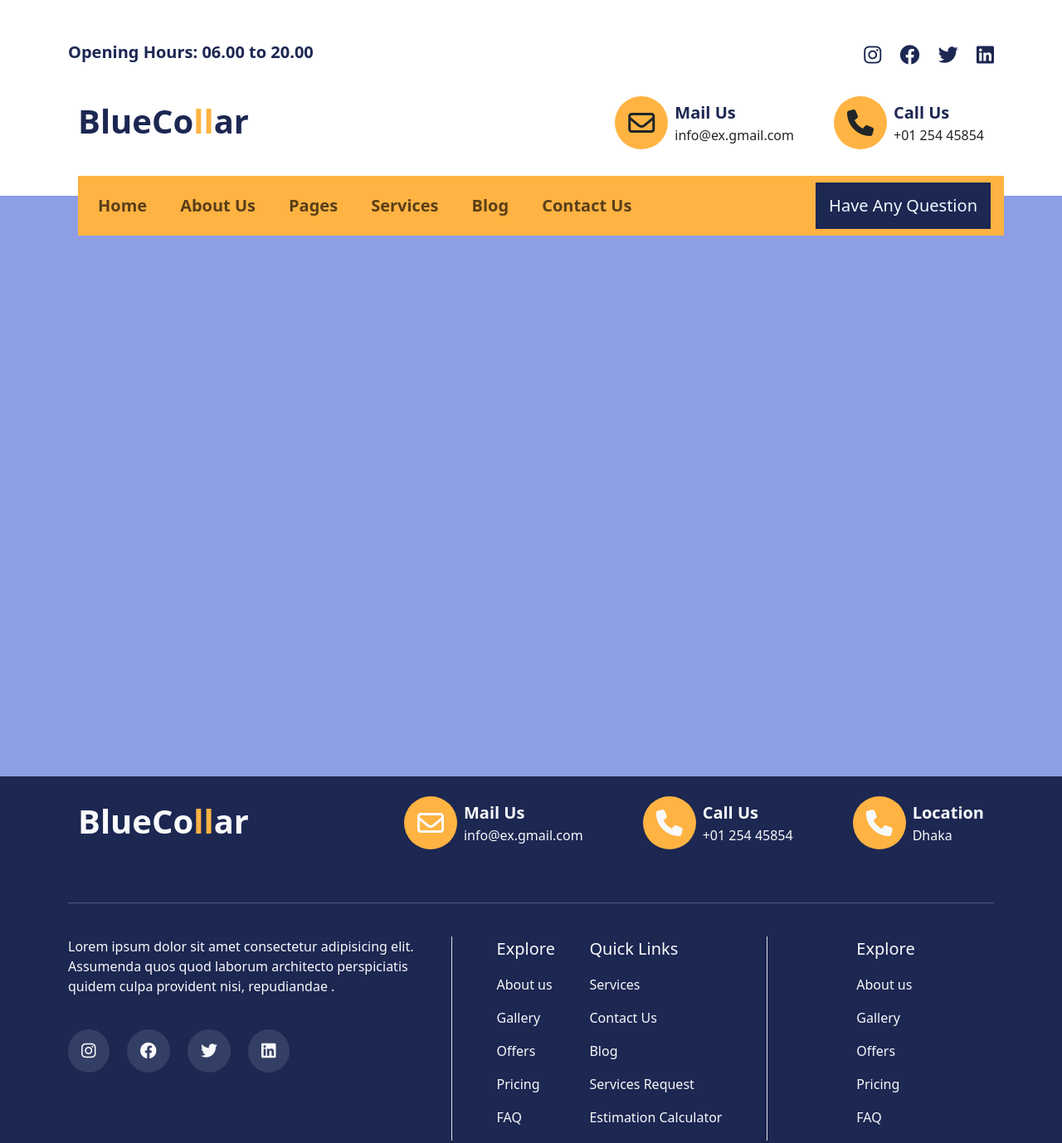
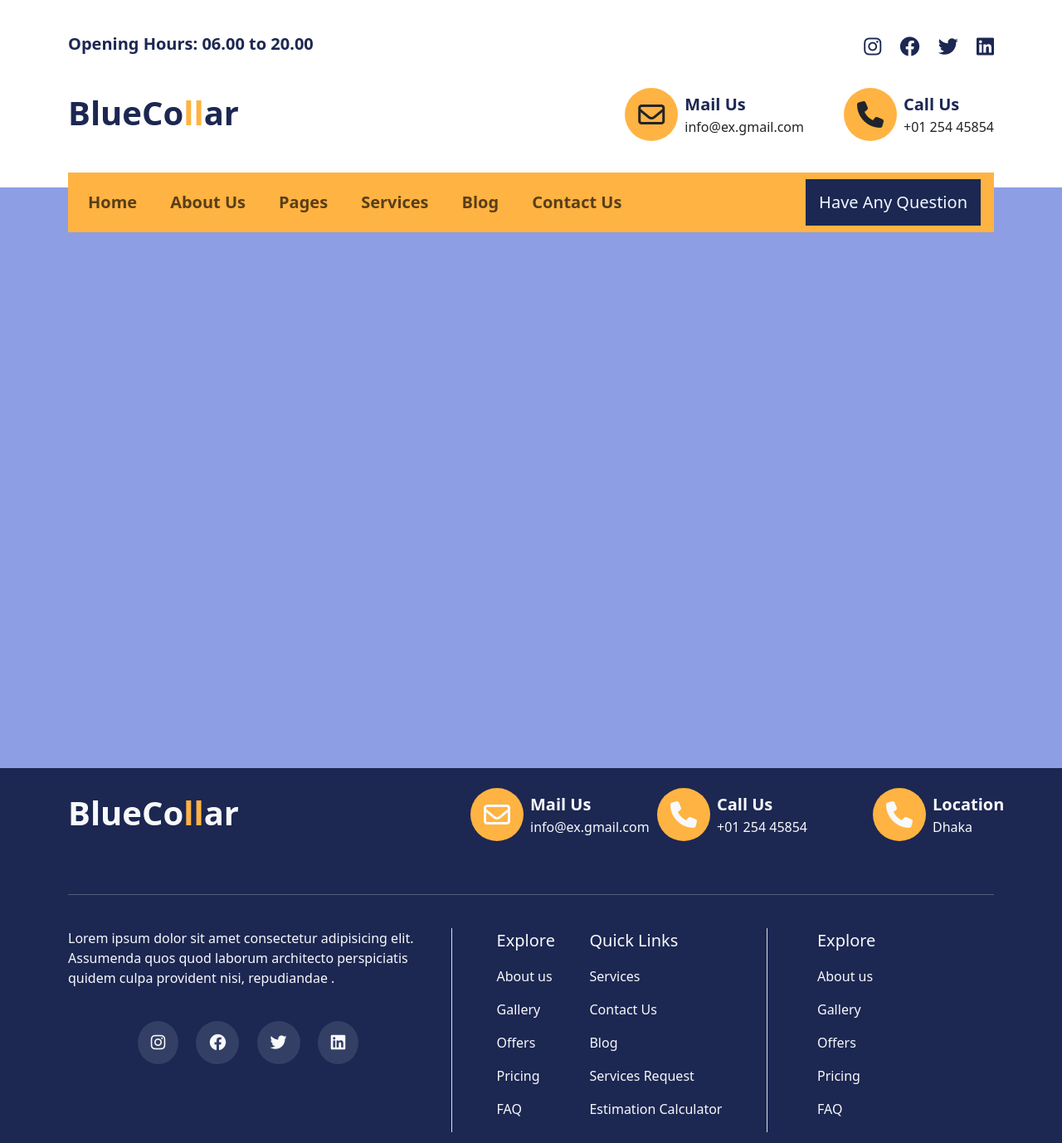
Before and after one commit to Nion1998/bootstrap-template, a plain HTML site: page index.html in a window 1280 px wide. Shown: the top 1378 px of the page at 83% size. Drawn offline with nearby package versions, Linux system fonts and the light colour scheme.

Commit message:
flex problem solve

```diff
--- a/assets/css/style.css
+++ b/assets/css/style.css
@@ -1,11 +1,45 @@
+.communication{
+  display: flex;
+  justify-content: space-between;
+}
+.Opening-time{
+  padding-top: 3% ;
+}
+.nav-logo {
+  display: none;
+}
+.nav-logo span{
+  color: #1c2752;
+}
+.callUs {
+  display: flex;
+  justify-content: center;
+
+}
+
 @media screen and (max-width: 768px) {
+  .Opening-time{
+    padding: 0% ;
+  }
+  .communication{
+    display: none;
+  }
+
+  .nav-logo {
+    display: block;
+  }
+
   .r-none{
-    visibility: hidden;
+    display:none;
   }
-   .r-show{
+  .r-show{
     visibility:visible;
-   }
-   .container{
+  }
+  .callUs {
+    justify-content:start;
 
-   }
   }
+
+
+
+  }
--- a/index.html
+++ b/index.html
@@ -15,8 +15,7 @@
 
 <body>
     <header>
-
-        <div class="container  pt-5 pb-2 d-flex justify-content-between">
+        <div class=" Opening-time container   pb-2 d-flex  justify-content-between ">
             <div class="fs-5" style="font-weight: bolder; color:#1c2752;">Opening Hours: 06.00 to 20.00</div>
             <div class="fs-4 r-none " style="font-weight: bolder; color:#1c2752;">
                 <i class="fa-brands fa-instagram pe-3"></i>
@@ -25,15 +24,12 @@
                 <i class="fa-brands fa-linkedin"></i>
             </div>
         </div>
-        </section>
-        <div class="container" style="position: relative;">
-            <section class="">
-                <div class="container pt-4 pb-5 d-flex justify-content-between">
-                    <div class="fs-1" style="font-weight: bolder; color:#1c2752;"> BlueCo<span
+        <div class="r-none">
+            <div class="container pt-4 pb-5 d-flex justify-content-between ">
+                <div class="fs-1 r-none" style="font-weight: bolder; color:#1c2752;"> BlueCo<span
                         style="color:rgb(255,179,66,255)">ll</span>ar</div>
-                    <div class="r-none">
-                        <div class="d-flex ">
-                            <div class="d-flex align-items-center ">
+                <div class="communication">
+                    <div class="r-none d-flex align-items-center ">
                         <i class="fa-regular fa-envelope fs-2 p-3  rounded-circle me-2"
                             style="background-color:rgb(255,179,66,255) "></i>
                         <div>
@@ -41,7 +37,7 @@
                             <span>info@ex.gmail.com</span>
                         </div>
                     </div>
-                            <div class="d-flex align-items-center ms-5">
+                    <div class=" r-none d-flex align-items-center ms-5">
                         <i class="fa-solid fa-phone fs-2 p-3  rounded-circle me-2"
                             style="background-color:rgb(255,179,66,255) "></i>
 
@@ -50,16 +46,15 @@
                             <span>+01 254 45854</span>
                         </div>
                     </div>
+
                 </div>
             </div>
         </div>
-            </section>
-            <section>
-                <div class="container  " style="position:absolute ; top: 120px;">
+        <div class="d-flex justify-content-center" style="position:relative ;">
+            <div class="container" style="position:absolute ; top: -10px; ">
                 <nav class="navbar navbar-expand-sm px-3" style="background-color:rgb(255,179,66,255);">
-                        <a class="navbar-brand d-none r-show " href="#">
-                            <div class="fs-1" style="font-weight: bolder; color:#1c2752;"> BlueCo<span
-                                    style="color:rgb(255,179,66,255)">ll</span>ar</div>
+                    <a class="navbar-brand nav-logo " href="#">
+                        <div class="fs-1" style="font-weight: bolder; color:#1c2752;"> BlueCo<span>ll</span>ar</div>
                     </a>
 
                     <button class="navbar-toggler" type="button" data-bs-toggle="collapse"
@@ -84,7 +79,6 @@
                     </div>
                 </nav>
             </div>
-            </section>
         </div>
     </header>
     <main style="height:700px; width: 100%; background-color: #8d9ee4;">
@@ -92,12 +86,17 @@
     </main>
 
     <footer style=" background-color: #1c2752;">
-        <section class="container ">
-            <div class="container pt-4 pb-5 d-flex text-light ">
-                <div class="fs-1 r-none" style="font-weight: bolder; "> BlueCo<span
-                        style="color:rgb(255,179,66,255)">ll</span>ar</div>
-                <div class="d-flex ms-auto r-none">
-                    <div class="d-flex align-items-center  me-4">
+
+        <div class="container pt-4 pb-5  text-light ">
+
+            <div class="row g-5">
+                <div class="col-sm-5">
+                    <div class="fs-1 " style="font-weight: bolder; "> BlueCo<span
+                            style="color:rgb(255,179,66,255)">ll</span>ar
+                    </div>
+                </div>
+                <div class="col-sm-2">
+                    <div class="d-flex  align-items-center  ">
                         <i class="fa-regular fa-envelope fs-2 p-3  rounded-circle me-2"
                             style="background-color:rgb(255,179,66,255) "></i>
                         <div>
@@ -105,7 +104,9 @@
                             <span>info@ex.gmail.com</span>
                         </div>
                     </div>
-                    <div class="d-flex align-items-center mx-5">
+                </div>
+                <div class=" callUs col-sm-3 ">
+                    <div class="d-flex align-items-center  ">
                         <i class="fa-solid fa-phone fs-2 p-3  rounded-circle me-2"
                             style="background-color:rgb(255,179,66,255) "></i>
 
@@ -114,7 +115,9 @@
                             <span>+01 254 45854</span>
                         </div>
                     </div>
-                    <div class="d-flex align-items-center ms-4">
+                </div>
+                <div class="col-sm-2">
+                    <div class=" d-flex align-items-center ">
                         <i class="fa-solid fa-phone fs-2 p-3  rounded-circle me-2"
                             style="background-color:rgb(255,179,66,255) "></i>
 
@@ -122,15 +125,17 @@
                             <span class="fs-5 " style=" font-weight: bolder">Location</span> <br>
                             <span>Dhaka</span>
                         </div>
+
                     </div>
                 </div>
             </div>
-        </section>
+        </div>
+
         <section>
 
             <div class="container text-center  text-light">
                 <hr>
-                <div class="row py-4 ">
+                <div class="row py-4  gy-4 ">
                     <div class="col-sm-5  border-end">
                         <div>
                             <div>
@@ -140,7 +145,7 @@
                                     architecto perspiciatis quidem culpa provident nisi, repudiandae .</p>
 
                             </div>
-                            <div class="d-flex justify-content-start pt-4">
+                            <div class=" pt-4">
                                 <div class="fs-5 " style="font-weight: bolder; ">
                                     <i class="fa-brands fa-instagram p-3 me-3 rounded-circle "
                                         style="background-color:rgba(240, 248, 255, 0.109);"></i>
@@ -155,7 +160,7 @@
                             </div>
                         </div>
                     </div>
-                    <div class="col-sm-4  border-end ">
+                    <div class="col-sm-4  border-end  ">
                         <div class="d-flex justify-content-evenly text-start">
                             <div>
                                 <p class="fs-5">Explore</p>
@@ -177,7 +182,7 @@
                         </div>
                     </div>
                     <div class="col-sm-3 ">
-                        <div class=" d-flex justify-content-evenly text-start">
+                        <div class=" text-start ms-5">
                             <div>
                                 <p class="fs-5">Explore</p>
                                 <p class="py-0">About us</p>
@@ -185,6 +190,9 @@
                                 <p>Offers</p>
                                 <p>Pricing</p>
                                 <p>FAQ</p>
+                            </div>
+                            <div>
+
                             </div>
 
                         </div>
```
Lines whose indentation alone changed are shown as unchanged.
